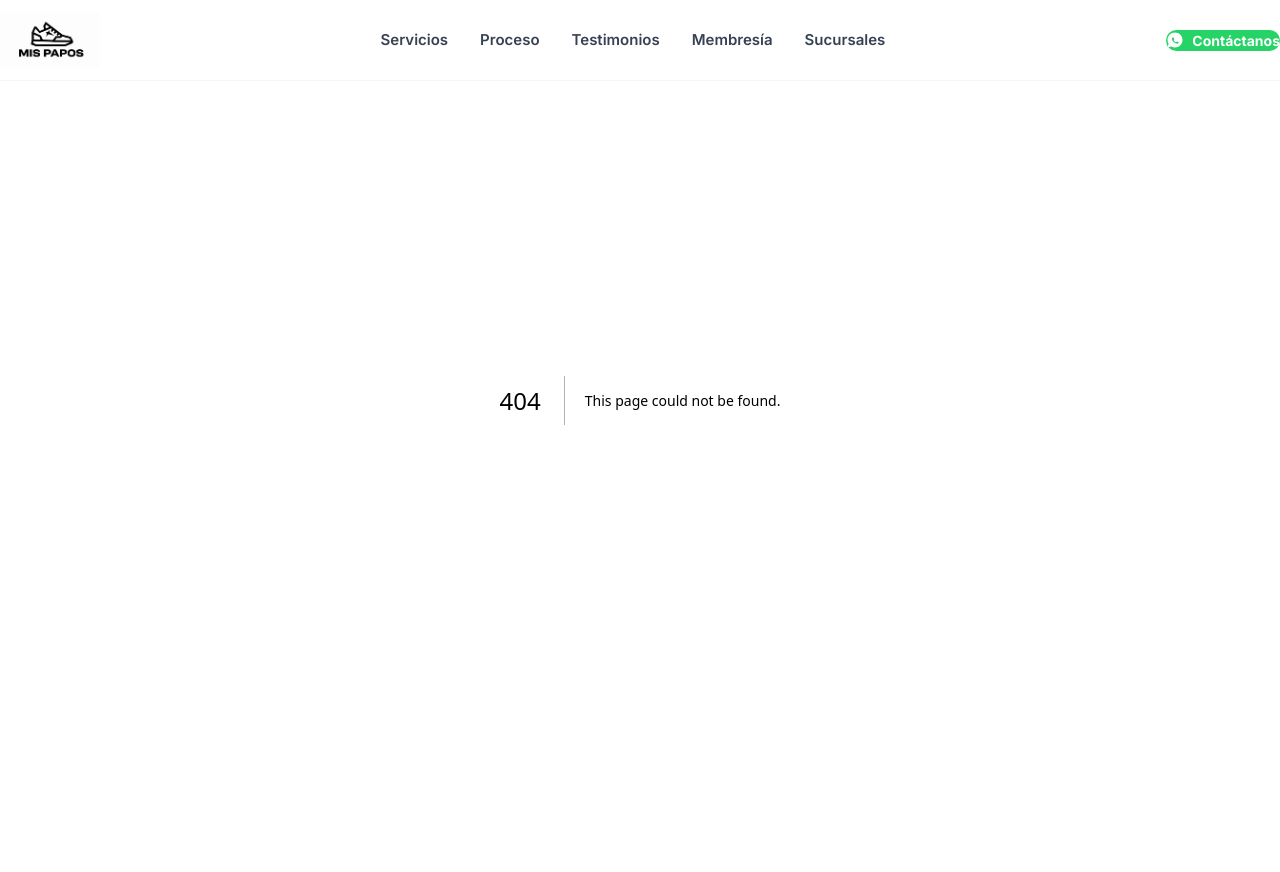
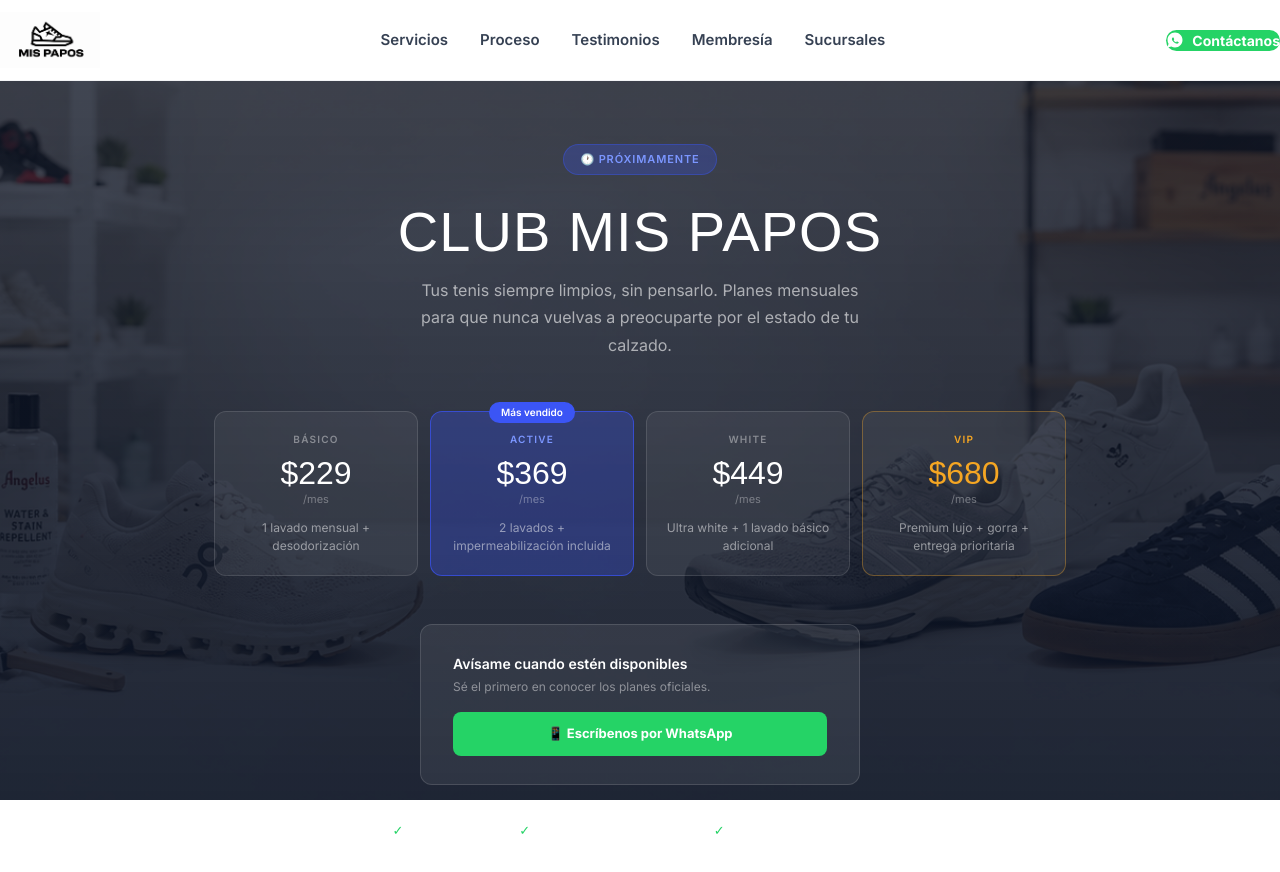
Before and after one commit to zlmanto05-cloud/nextjs-template, a Next.js app: page /membresia in a window 1280 px wide. Before the commit this address had no page. Shown: the top 872 px of the page. Before the commit the page ends 800 px from the top, so only its background shows below. Built offline with nearby package versions, Linux system fonts and the light colour scheme.

Commit message:
Agrega página /membresia proximamente

```diff
--- /dev/null
+++ b/src/app/membresia/page.tsx
@@ -0,0 +1,127 @@
+"use client";
+
+import Link from "next/link";
+
+const WA_NUMBER = "529934001413";
+const WA_URL = `https://wa.me/${WA_NUMBER}?text=${encodeURIComponent("Hola, quiero información sobre los planes de membresía de Mis Papos")}&utm_source=web&utm_medium=membresia&utm_campaign=proximamente`;
+
+export default function Membresia() {
+  return (
+    <main style={{
+      minHeight: "100vh",
+      position: "relative",
+      display: "flex",
+      alignItems: "center",
+      justifyContent: "center",
+      paddingTop: 80,
+    }}>
+      <div style={{
+        position: "fixed", inset: 0,
+        backgroundImage: "url('/img/hero-bg.webp')",
+        backgroundSize: "cover",
+        backgroundPosition: "center",
+        zIndex: 0,
+      }} />
+      <div style={{
+        position: "fixed", inset: 0,
+        background: "linear-gradient(to bottom, rgba(13,21,38,0.75) 0%, rgba(13,21,38,0.92) 100%)",
+        zIndex: 0,
+      }} />
+
+      <div style={{ position: "relative", zIndex: 2, padding: "64px 24px", textAlign: "center", maxWidth: 900, margin: "0 auto", width: "100%" }}>
+
+        <div style={{
+          display: "inline-flex", alignItems: "center", gap: 6,
+          background: "rgba(59,85,245,0.25)", color: "#7b96ff",
+          fontSize: 11, fontWeight: 600, padding: "6px 16px",
+          borderRadius: 20, marginBottom: 28,
+          border: "0.5px solid rgba(59,85,245,0.4)",
+          letterSpacing: "0.08em", textTransform: "uppercase" as const,
+        }}>
+          🕐 Próximamente
+        </div>
+
+        <h1 style={{
+          fontFamily: "'Bebas Neue', sans-serif",
+          fontSize: "clamp(36px, 5vw, 56px)",
+          color: "#fff", margin: "0 0 16px", lineHeight: 1.05,
+          letterSpacing: "0.02em",
+        }}>
+          CLUB MIS PAPOS
+        </h1>
+
+        <p style={{ fontSize: 16, color: "rgba(255,255,255,0.6)", maxWidth: 460, margin: "0 auto 52px", lineHeight: 1.7 }}>
+          Tus tenis siempre limpios, sin pensarlo. Planes mensuales para que nunca vuelvas a preocuparte por el estado de tu calzado.
+        </p>
+
+        <div style={{
+          display: "grid",
+          gridTemplateColumns: "repeat(auto-fit, minmax(180px, 1fr))",
+          gap: 12, marginBottom: 48,
+        }}>
+          {[
+            { name: "Básico", price: "$229", desc: "1 lavado mensual + desodorización", color: "rgba(255,255,255,0.4)", border: "rgba(255,255,255,0.12)" },
+            { name: "Active", price: "$369", desc: "2 lavados + impermeabilización incluida", color: "#7b96ff", border: "rgba(59,85,245,0.7)", popular: true, bg: "rgba(59,85,245,0.3)" },
+            { name: "White", price: "$449", desc: "Ultra white + 1 lavado básico adicional", color: "rgba(255,255,255,0.4)", border: "rgba(255,255,255,0.12)" },
+            { name: "VIP", price: "$680", desc: "Premium lujo + gorra + entrega prioritaria", color: "#f5a623", border: "rgba(245,166,35,0.35)", priceColor: "#f5a623" },
+          ].map(p => (
+            <div key={p.name} style={{
+              background: p.bg || "rgba(255,255,255,0.06)",
+              border: `${p.popular ? "1.5px" : "0.5px"} solid ${p.border}`,
+              borderRadius: 12, padding: "20px 16px",
+              textAlign: "center", position: "relative",
+            }}>
+              {p.popular && (
+                <span style={{
+                  position: "absolute", top: -10, left: "50%", transform: "translateX(-50%)",
+                  background: "#3b55f5", color: "#fff",
+                  fontSize: 10, fontWeight: 600, padding: "3px 12px",
+                  borderRadius: 20, whiteSpace: "nowrap" as const,
+                }}>Más vendido</span>
+              )}
+              <p style={{ fontSize: 10, fontWeight: 600, color: p.color, textTransform: "uppercase" as const, letterSpacing: "0.12em", margin: "0 0 10px" }}>{p.name}</p>
+              <p style={{ fontFamily: "'Bebas Neue', sans-serif", fontSize: 32, color: p.priceColor || "#fff", margin: "0", lineHeight: 1 }}>{p.price}</p>
+              <p style={{ fontSize: 11, color: "rgba(255,255,255,0.35)", margin: "2px 0 12px" }}>/mes</p>
+              <p style={{ fontSize: 12, color: "rgba(255,255,255,0.5)", lineHeight: 1.5, margin: 0 }}>{p.desc}</p>
+            </div>
+          ))}
+        </div>
+
+        <div style={{
+          background: "rgba(255,255,255,0.07)",
+          border: "0.5px solid rgba(255,255,255,0.13)",
+          borderRadius: 12, padding: "28px 32px",
+          maxWidth: 440, margin: "0 auto 36px",
+          textAlign: "left",
+        }}>
+          <p style={{ fontSize: 14, fontWeight: 600, color: "#fff", margin: "0 0 4px" }}>Avísame cuando estén disponibles</p>
+          <p style={{ fontSize: 12, color: "rgba(255,255,255,0.45)", margin: "0 0 16px", lineHeight: 1.5 }}>Sé el primero en conocer los planes oficiales.</p>
+          <a href={WA_URL} target="_blank" rel="noopener" style={{
+            display: "flex", alignItems: "center", justifyContent: "center", gap: 8,
+            background: "#25D366", color: "#fff",
+            borderRadius: 8, padding: "12px 0",
+            fontSize: 13, fontWeight: 700,
+            textDecoration: "none",
+          }}>
+            📱 Escríbenos por WhatsApp
+          </a>
+        </div>
+
+        <div style={{ display: "flex", justifyContent: "center", gap: 28, flexWrap: "wrap", marginBottom: 40 }}>
+          {["Sin contratos", "Cancela cuando quieras", "Pago mensual con tarjeta"].map(c => (
+            <div key={c} style={{ display: "flex", alignItems: "center", gap: 7, fontSize: 13, color: "rgba(255,255,255,0.5)" }}>
+              <span style={{ color: "#25D366" }}>✓</span>{c}
+            </div>
+          ))}
+        </div>
+
+        <div style={{ borderTop: "0.5px solid rgba(255,255,255,0.1)", paddingTop: 24 }}>
+          <Link href="/" style={{ fontSize: 13, color: "rgba(255,255,255,0.4)", textDecoration: "none" }}>
+            ← Volver al inicio
+          </Link>
+        </div>
+
+      </div>
+    </main>
+  );
+}
```
